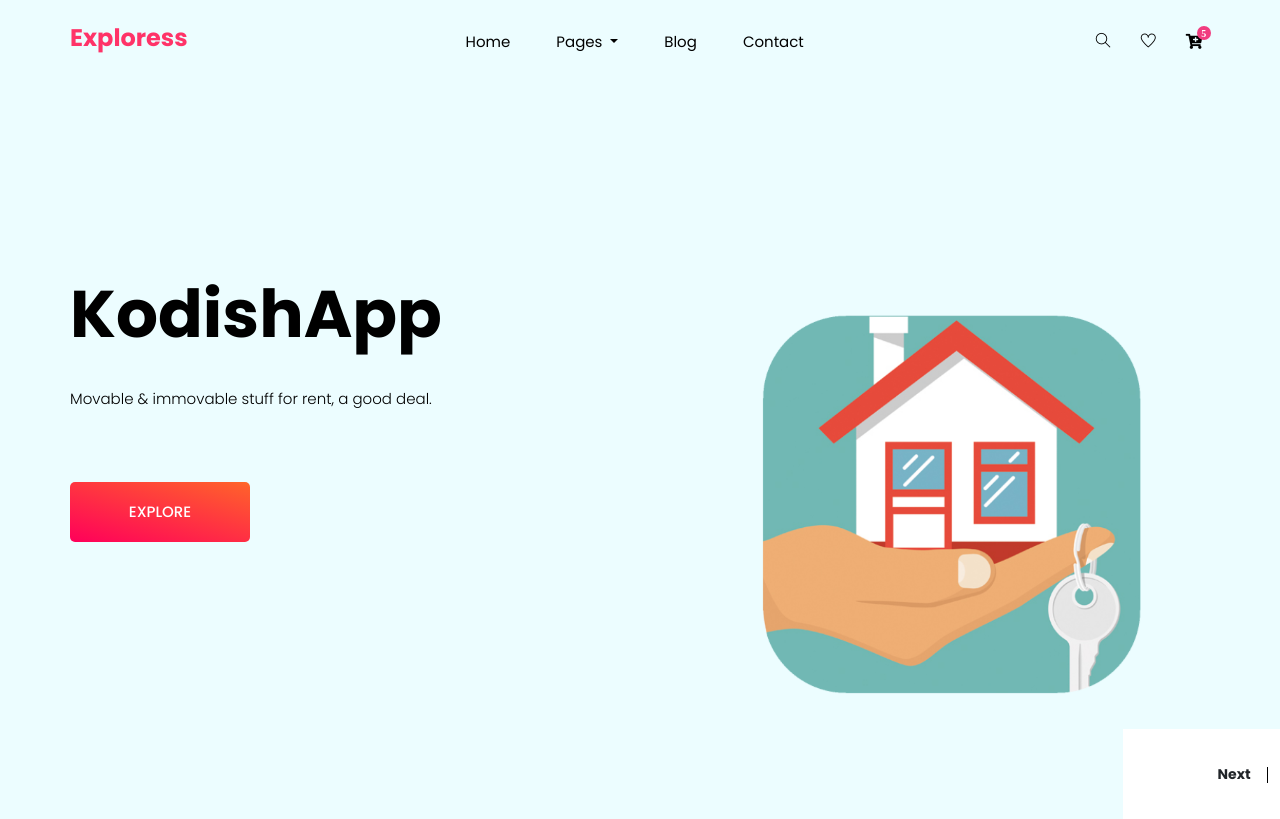
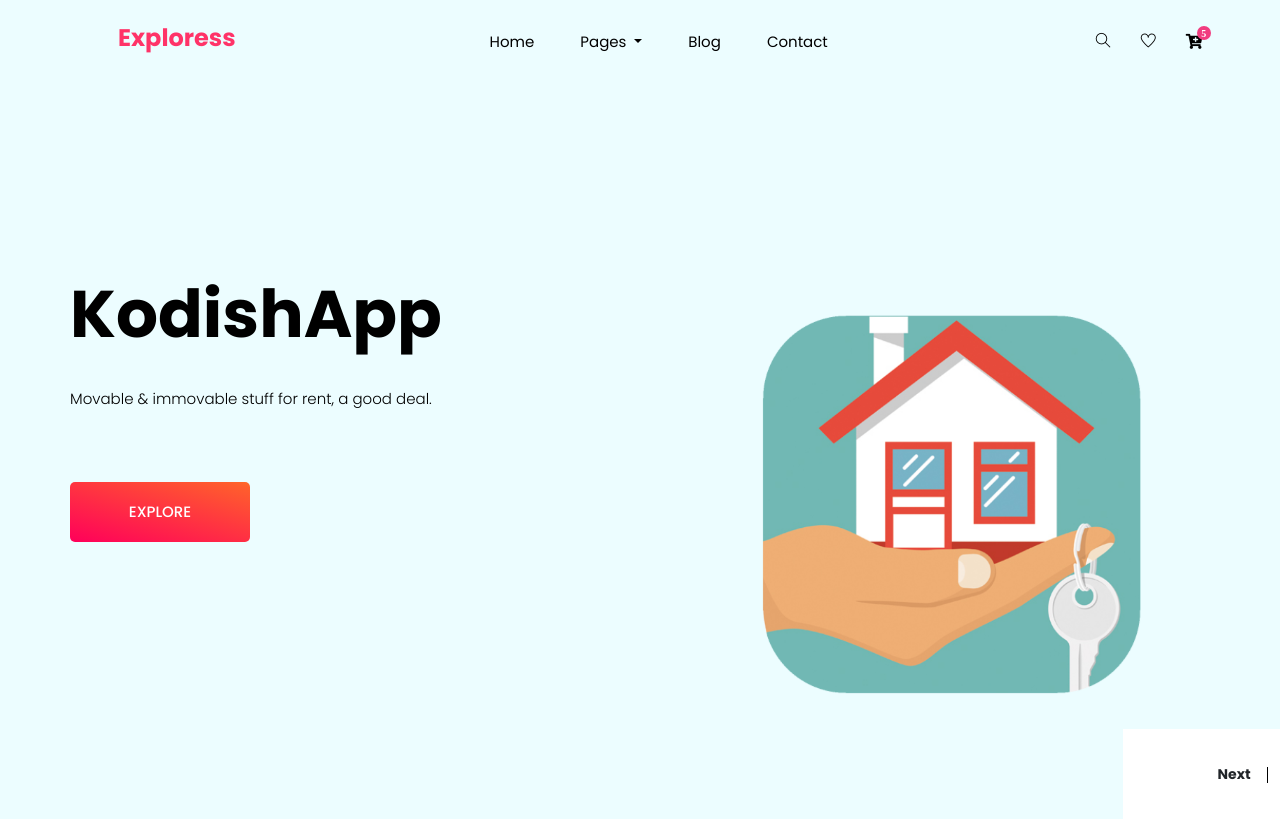
Before and after one commit to lordyhas/exploress_space_web, a PHP site: page /product/ in a window 1280 px wide. Shown: the top 819 px of the page. Run offline with PHP 8.4, Linux system fonts and the light colour scheme.

Commit message:
vesrion 0.0.9

```diff
--- a/index.php
+++ b/index.php
@@ -364,7 +364,7 @@
                 </div>
                 <div class="col-lg-6 col-md-6">
                     <div class="offer_text">
-                        <h2>Kodisha wishes you Merry Christmas and a Happy New Year</h2>
+                        <h2>KodishApp wishes you Merry Christmas and a Happy New Year</h2>
                         <div class="date_countdown">
                             <div id="timer">
                                 <div id="days" class="date"></div>
--- a/views/header.php
+++ b/views/header.php
@@ -3,7 +3,7 @@
             <div class="row align-items-center">
                 <div class="col-lg-12">
                     <nav class="navbar navbar-expand-lg navbar-light">
-                        <a class="navbar-brand" href="home"> <h3> <b>Exploress</b></h3>  </a>
+                        <a class="navbar-brand" href="home"> <h3 class="ml-5"> <b>Exploress</b></h3>  </a>
                         <button class="navbar-toggler" type="button" data-toggle="collapse"
                             data-target="#navbarSupportedContent" aria-controls="navbarSupportedContent"
                             aria-expanded="false" aria-label="Toggle navigation">
```
